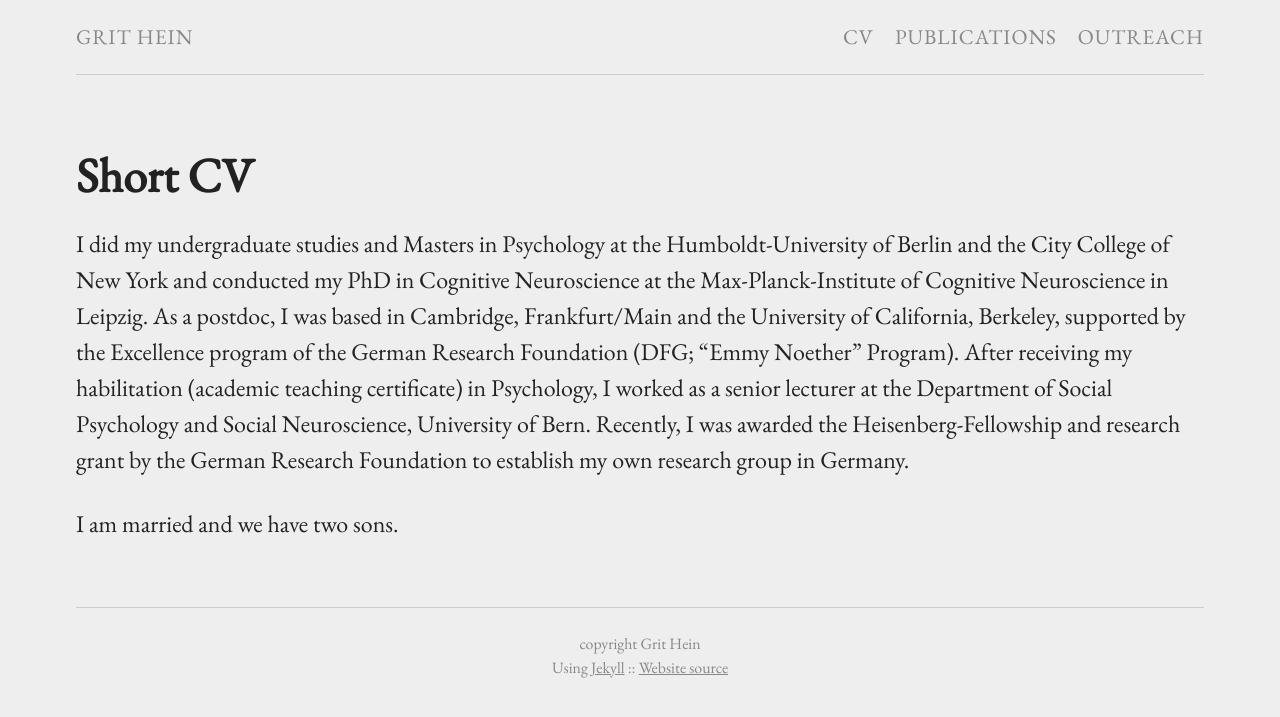
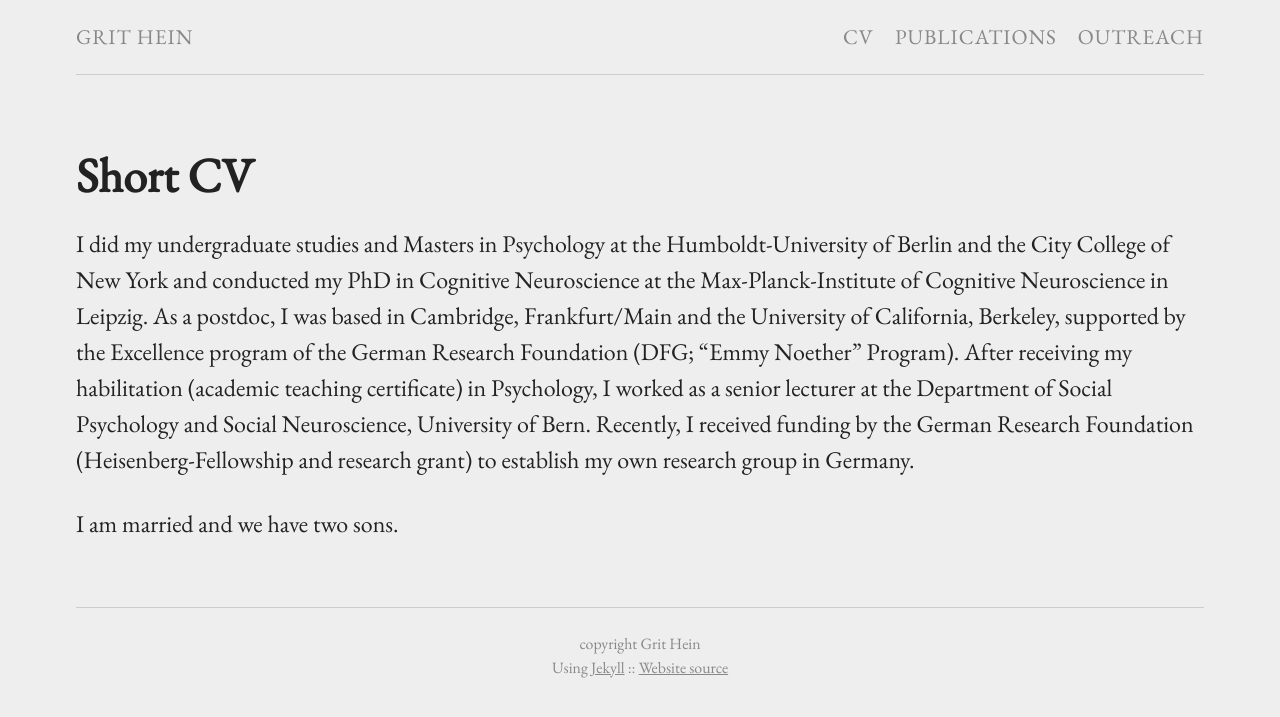
Before and after one commit to grithein/grithein, a Jekyll site: the page built from cv.md, in a window 1280 px wide. Shown: the top 717 px of the page. Built offline with Jekyll 4.4.1, drawn with Linux system fonts in a browser that asks for light colours.

Commit message:
Update from Forestry.io - cv.md

```diff
--- a/cv.md
+++ b/cv.md
@@ -3,6 +3,6 @@ title: Short CV
 layout: page
 permalink: "/cv/"
 ---
-I did my undergraduate studies and Masters in Psychology at the Humboldt-University of Berlin and the City College of New York and conducted my PhD in Cognitive Neuroscience at the Max-Planck-Institute of Cognitive Neuroscience in Leipzig. As a postdoc, I was based in Cambridge, Frankfurt/Main and the University of California, Berkeley, supported by the Excellence program of the German Research Foundation (DFG; “Emmy Noether” Program). After receiving my habilitation (academic teaching certificate) in Psychology, I worked as a senior lecturer at the Department of Social Psychology and Social Neuroscience, University of Bern. Recently, I was awarded the Heisenberg-Fellowship and research grant by the German Research Foundation to establish my own research group in Germany.
+I did my undergraduate studies and Masters in Psychology at the Humboldt-University of Berlin and the City College of New York and conducted my PhD in Cognitive Neuroscience at the Max-Planck-Institute of Cognitive Neuroscience in Leipzig. As a postdoc, I was based in Cambridge, Frankfurt/Main and the University of California, Berkeley, supported by the Excellence program of the German Research Foundation (DFG; “Emmy Noether” Program). After receiving my habilitation (academic teaching certificate) in Psychology, I worked as a senior lecturer at the Department of Social Psychology and Social Neuroscience, University of Bern. Recently, I received funding by the German Research Foundation (Heisenberg-Fellowship and research grant) to establish my own research group in Germany.
 
 I am married and we have two sons.
```
